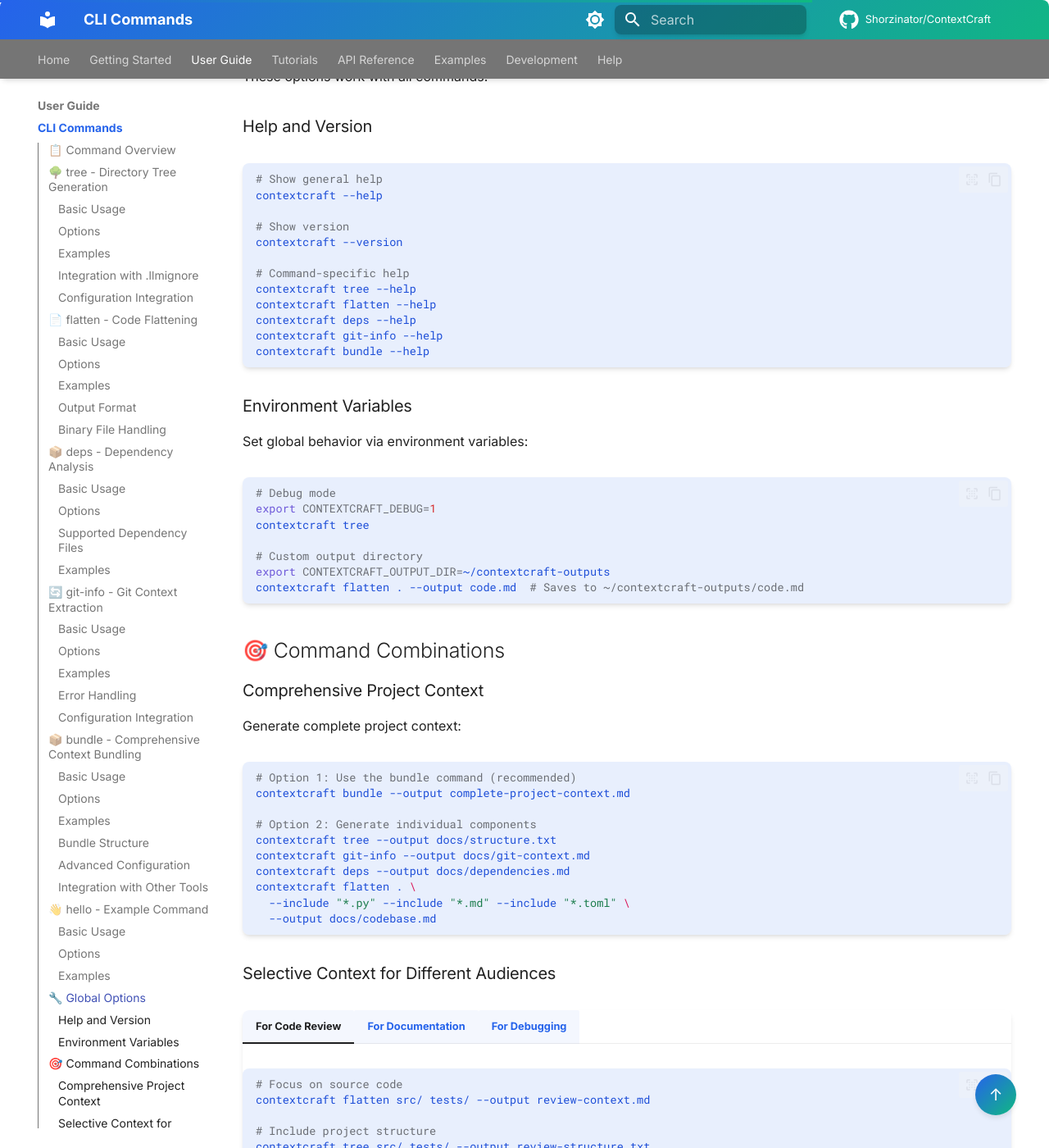
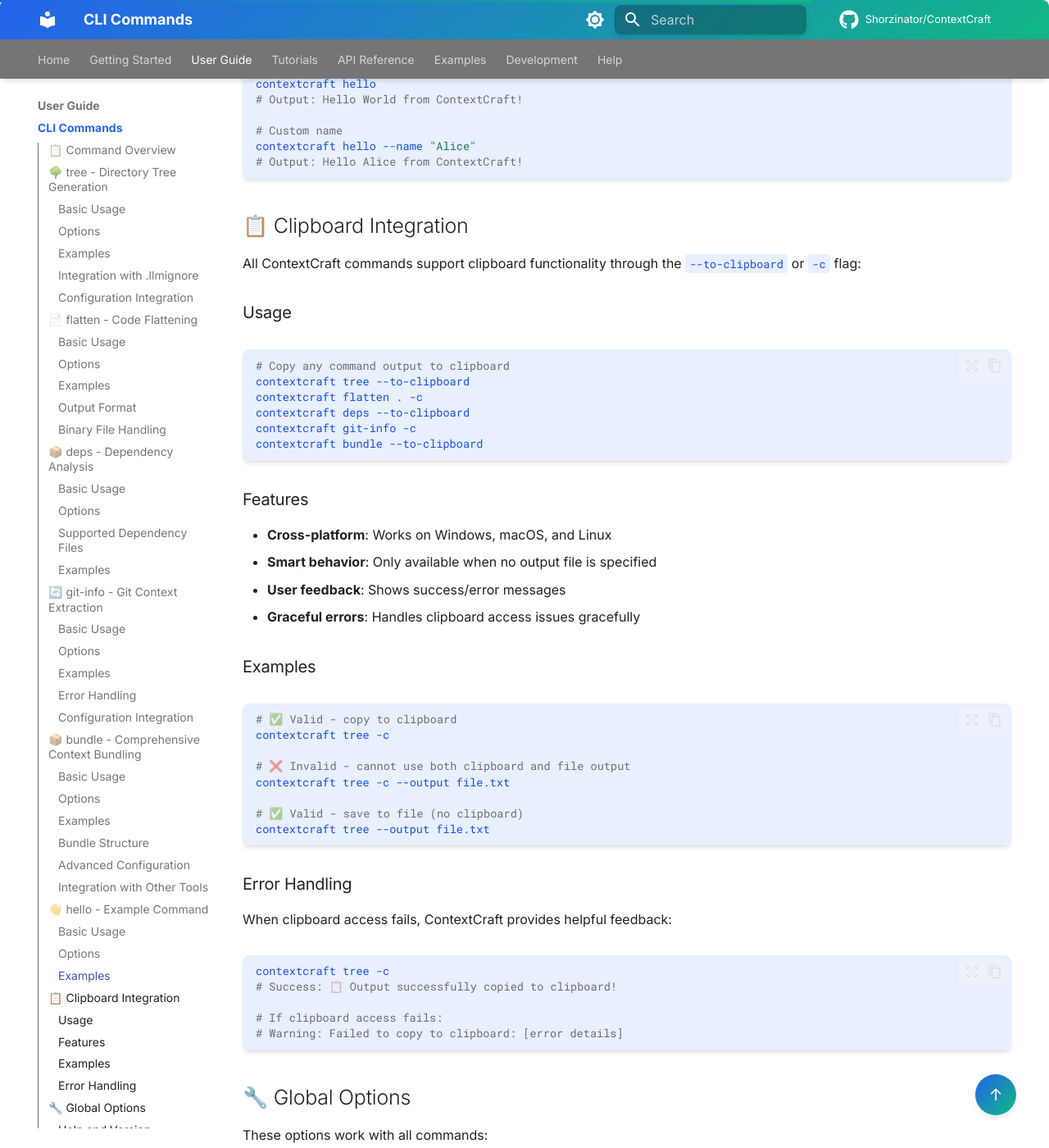
Before and after one commit to Shorzinator/CodeBrief, an MkDocs documentation site: the page built from docs/user-guide/cli-commands.md, in a window 1280 px wide and 1400 px high, scrolled down 11440 px. Shown: the whole window at 82% size. Built offline with MkDocs 1.6.1 and Material for MkDocs 9.7.7, drawn with Linux system fonts in a browser that asks for light colours; comment, search, counter and statistics services are not loaded; some of the changed text lies outside the part shown.

Commit message:
docs: add comprehensive clipboard integration to CLI commands reference - Add --to-clipboard/-c flag to all command option tables - Include clipboard usage examples for tree, flatten, deps, git-info, and bundle - Add dedicated clipboard integration section with features and error handling - Add LLM sharing examples and workflow patterns - Update command combinations with clipboard usage

````diff
--- a/docs/user-guide/cli-commands.md
+++ b/docs/user-guide/cli-commands.md
@@ -37,6 +37,7 @@
 | Option | Short | Type | Description |
 |--------|-------|------|-------------|
 | `--output` | `-o` | `Path` | Output file path |
+| `--to-clipboard` | `-c` | `Flag` | Copy output to clipboard (cannot be used with --output) |
 | `--ignore` | `-i` | `List[str]` | Patterns to ignore (repeatable) |
 | `--help` |  | | Show command help |
 
@@ -72,6 +73,15 @@
 
     ```bash
     contextcraft tree --output docs/project-structure.txt
+    ```
+
+=== "Copy to Clipboard"
+
+    ```bash
+    # Copy tree output directly to clipboard
+    contextcraft tree --to-clipboard
+    # or use short form
+    contextcraft tree -c
     ```
 
 ### Integration with .llmignore
@@ -127,6 +137,7 @@
 | Option | Short | Type | Description |
 |--------|-------|------|-------------|
 | `--output` | `-o` | `Path` | Output file path |
+| `--to-clipboard` | `-c` | `Flag` | Copy output to clipboard (cannot be used with --output) |
 | `--include` | `-inc` | `List[str]` | Include patterns (repeatable) |
 | `--exclude` | `-exc` | `List[str]` | Exclude patterns (repeatable) |
 | `--help` |  | | Show command help |
@@ -164,6 +175,9 @@
 
     # Only tests
     contextcraft flatten tests/ --include "*.py" --output tests-only.md
+
+    # Copy flattened code to clipboard
+    contextcraft flatten src/ --to-clipboard
     ```
 
 ### Output Format
@@ -234,6 +248,7 @@
 | Option | Short | Type | Description |
 |--------|-------|------|-------------|
 | `--output` | `-o` | `Path` | Output file path |
+| `--to-clipboard` | `-c` | `Flag` | Copy output to clipboard (cannot be used with --output) |
 | `--help` |  | | Show command help |
 
 ### Supported Dependency Files
@@ -320,6 +335,7 @@
 | Option | Short | Type | Description |
 |--------|-------|------|-------------|
 | `--output` | `-o` | `Path` | Output file path |
+| `--to-clipboard` | `-c` | `Flag` | Copy output to clipboard (cannot be used with --output) |
 | `--log-count` | `-n` | `int` | Number of recent commits to include (default: 10) |
 | `--full-diff` |  | `bool` | Include full diff of uncommitted changes |
 | `--diff-options` |  | `str` | Custom git diff options (e.g., "--stat", "--name-only") |
@@ -410,6 +426,7 @@
 | Option | Short | Type | Description |
 |--------|-------|------|-------------|
 | `--output` | `-o` | `Path` | Output file path |
+| `--to-clipboard` | `-c` | `Flag` | Copy output to clipboard (cannot be used with --output) |
 | `--exclude-tree` |  | `bool` | Exclude directory tree section |
 | `--exclude-git` |  | `bool` | Exclude Git context section |
 | `--exclude-deps` |  | `bool` | Exclude dependencies section |
@@ -457,6 +474,16 @@
     ```
 
     Documentation-focused bundle without Git information.
+
+=== "Clipboard Bundle"
+
+    ```bash
+    # Copy comprehensive bundle directly to clipboard
+    contextcraft bundle --to-clipboard
+
+    # Copy focused bundle to clipboard
+    contextcraft bundle --flatten src/ -c
+    ```
 
 ### Bundle Structure
 
@@ -541,6 +568,53 @@
 # Output: Hello Alice from ContextCraft!
 ```
 
+## 📋 Clipboard Integration
+
+All ContextCraft commands support clipboard functionality through the `--to-clipboard` or `-c` flag:
+
+### Usage
+
+```bash
+# Copy any command output to clipboard
+contextcraft tree --to-clipboard
+contextcraft flatten . -c
+contextcraft deps --to-clipboard
+contextcraft git-info -c
+contextcraft bundle --to-clipboard
+```
+
+### Features
+
+- **Cross-platform**: Works on Windows, macOS, and Linux
+- **Smart behavior**: Only available when no output file is specified
+- **User feedback**: Shows success/error messages
+- **Graceful errors**: Handles clipboard access issues gracefully
+
+### Examples
+
+```bash
+# ✅ Valid - copy to clipboard
+contextcraft tree -c
+
+# ❌ Invalid - cannot use both clipboard and file output
+contextcraft tree -c --output file.txt
+
+# ✅ Valid - save to file (no clipboard)
+contextcraft tree --output file.txt
+```
+
+### Error Handling
+
+When clipboard access fails, ContextCraft provides helpful feedback:
+
+```bash
+contextcraft tree -c
+# Success: 📋 Output successfully copied to clipboard!
+
+# If clipboard access fails:
+# Warning: Failed to copy to clipboard: [error details]
+```
+
 ## 🔧 Global Options
 
 These options work with all commands:
@@ -605,6 +679,9 @@
 
     # Include project structure
     contextcraft tree src/ tests/ --output review-structure.txt
+
+    # Quick clipboard sharing for review
+    contextcraft bundle --flatten src/ tests/ --exclude-deps -c
     ```
 
 === "For Documentation"
@@ -614,6 +691,9 @@
     contextcraft flatten . \
       --include "*.md" --include "*.rst" --include "*.toml" \
       --output docs-context.md
+
+    # Copy docs to clipboard for sharing
+    contextcraft flatten docs/ --include "*.md" -c
     ```
 
 === "For Debugging"
@@ -623,6 +703,22 @@
     contextcraft flatten . \
       --include "*.py" --include "*.log" --include "*.json" \
       --output debug-context.md
+
+    # Quick debug context to clipboard
+    contextcraft bundle --flatten src/ --git-full-diff -c
+    ```
+
+=== "For Quick LLM Sharing"
+
+    ```bash
+    # Everything to clipboard for AI assistance
+    contextcraft bundle -c
+
+    # Just source code and structure
+    contextcraft flatten src/ -c && contextcraft tree -c
+
+    # Git context and recent changes
+    contextcraft git-info --full-diff -c
     ```
 
 ## 🚨 Error Handling
````
